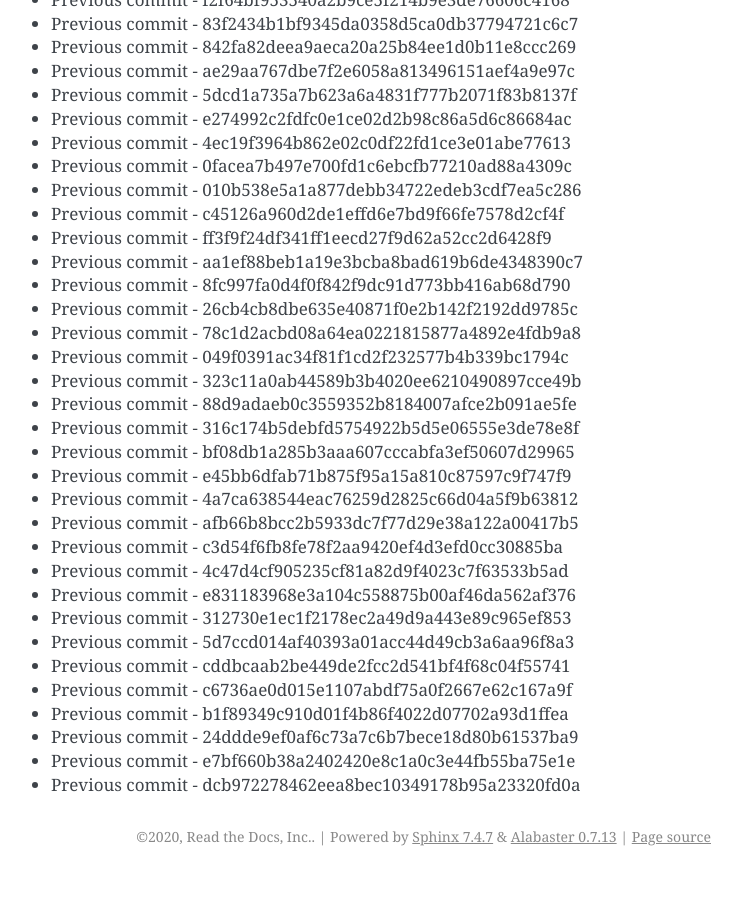
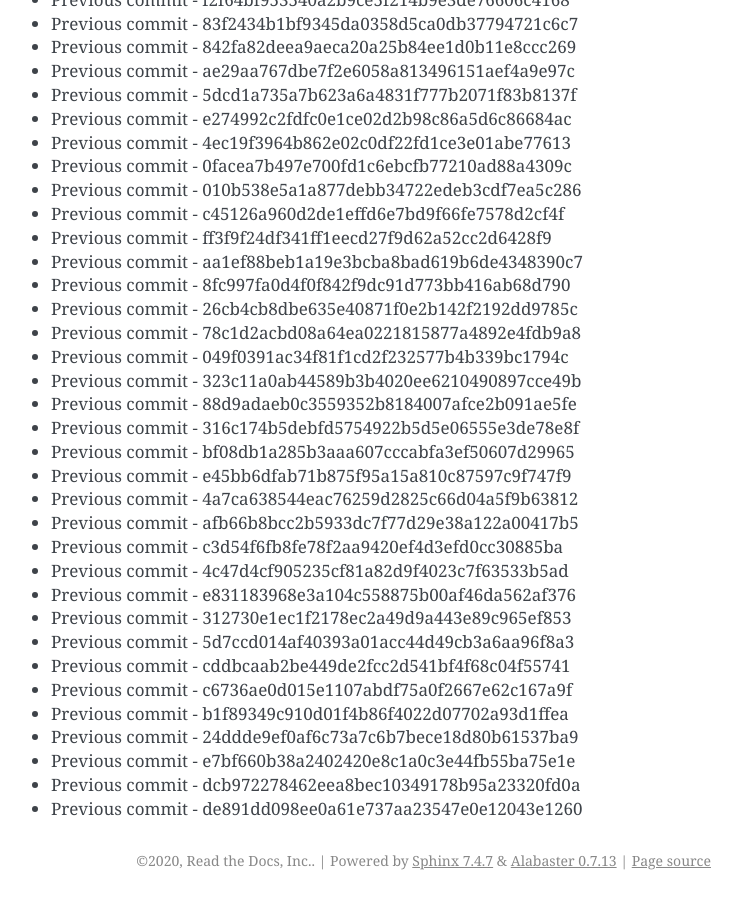
Before and after one commit to readthedocs/rtd-git-stresstest, a Sphinx documentation site: the page built from docs/updates.rst, in a window 1280 px wide and 900 px high, scrolled down 40111 px. Shown: the whole window, without its empty margins (399-1141 px from the left). Built offline with Sphinx 7.4.7, drawn with Linux system fonts in a browser that asks for light colours; before the commit the page ends 40987 px from its top, so only the background shows below that.

Commit message:
Generating commit from previous: de891dd098ee0a61e737aa23547e0e12043e1260

```diff
--- a/docs/updates.rst
+++ b/docs/updates.rst
@@ -1717,3 +1717,4 @@ It can be tested for any performance characteristics.
 * Previous commit - 24ddde9ef0af6c73a7c6b7bece18d80b61537ba9
 * Previous commit - e7bf660b38a2402420e8c1a0c3e44fb55ba75e1e
 * Previous commit - dcb972278462eea8bec10349178b95a23320fd0a
+* Previous commit - de891dd098ee0a61e737aa23547e0e12043e1260
```
